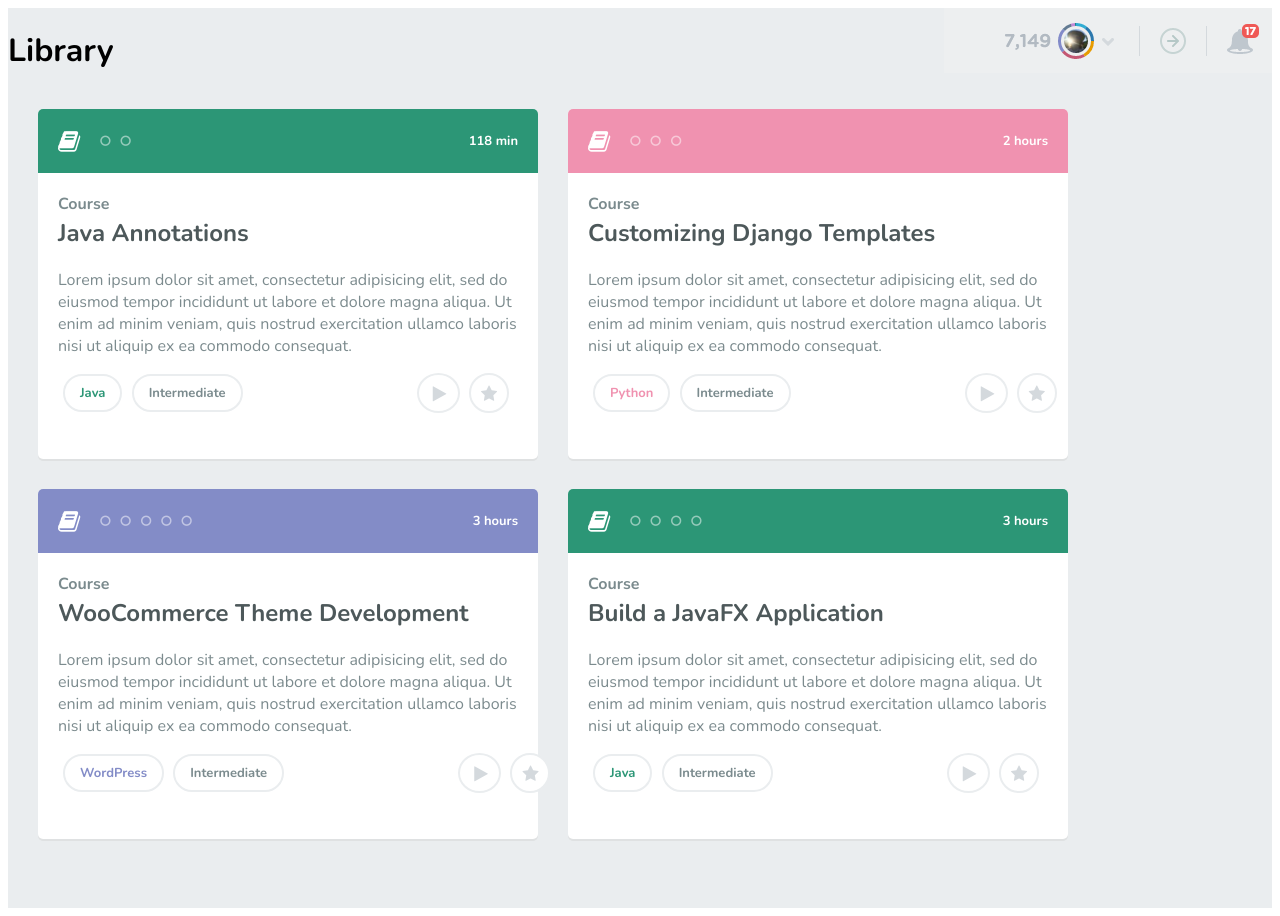
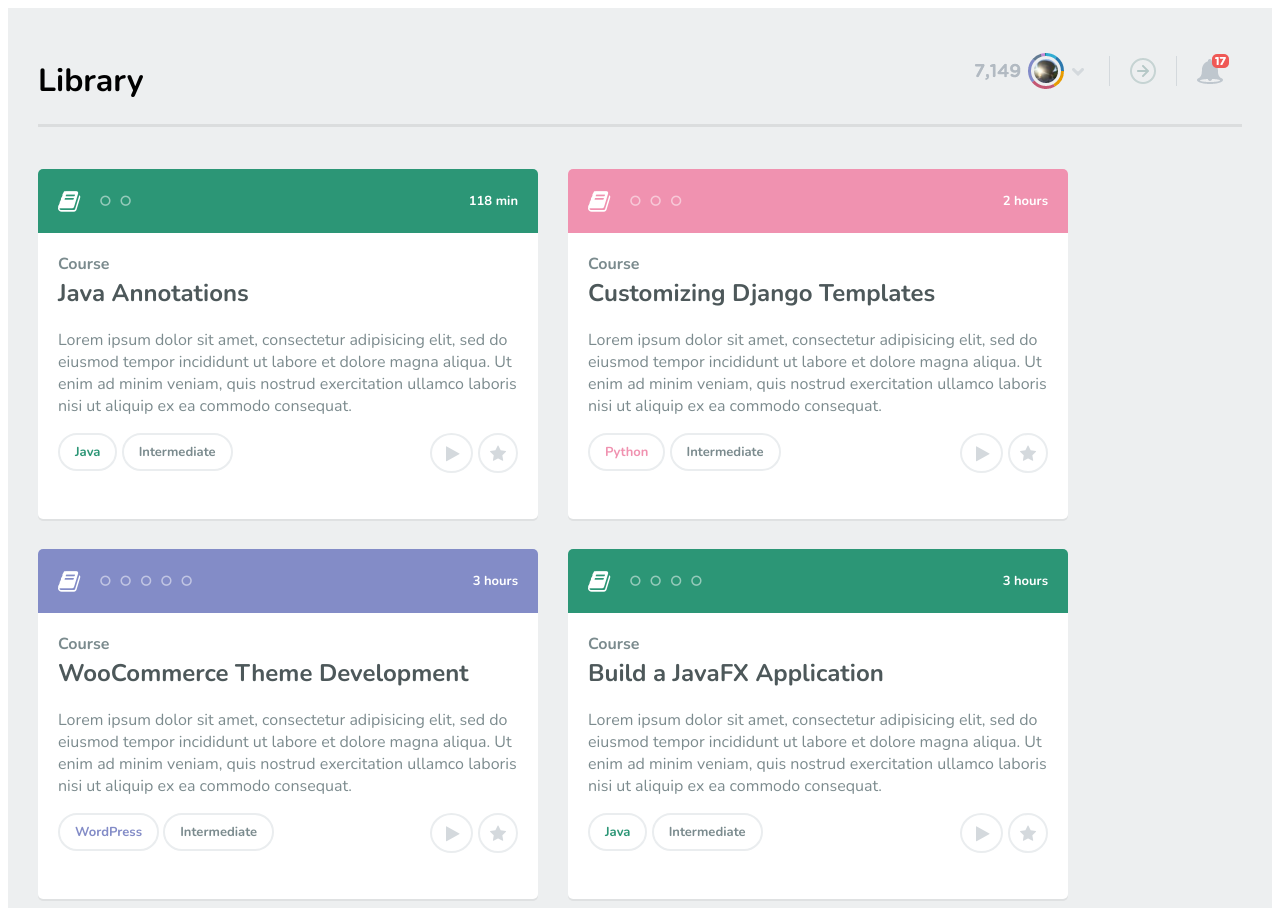
Before and after one commit to gracielundell/treehouseMockUp, a plain HTML site: page index.html in a window 1280 px wide. Drawn offline with nearby package versions, Linux system fonts and the light colour scheme.

Commit message:
Add final header styling

```diff
--- a/css/styles.css
+++ b/css/styles.css
@@ -1,5 +1,5 @@
 #wrapper, header {
-  background-color: #EAEDEF;
+  background-color: #EDEFF0;
   font-family: "Nunito", sans-serif;
   overflow: auto;
 }
@@ -10,6 +10,11 @@
 
 header h1 {
   float: left;
+}
+
+header {
+  box-shadow: 0px 3px 0px #DBDDDE;
+  margin: 30px;
 }
 
 header img {
@@ -27,7 +32,7 @@ header img {
 }
 
 button {
-  margin-left: 25px;
+  margin-left: 20px;
   margin-right: -20px;
   font-family: "Nunito", sans-serif;
   border-radius: 25px;
@@ -49,19 +54,21 @@ button {
   padding-right: 25px;
   padding-left: 14px;
   padding-top: 10px;
+  float: right;
 }
 .star-btn {
   padding-left: 10px;
+  margin-right: 20px;
 }
 
 .play-btn {
-  margin-left: 190px;
-
+  margin-right: -15px;
 }
 
 .card h4, h2, p{
   padding: 0px 20px;
 }
+
 .card h2 {
   color: #4D585A;
 }
--- a/index.html
+++ b/index.html
@@ -26,8 +26,8 @@
         </p>
           <button class="java-btn" type="button" name="button">Java</button>
           <button type="button" name="button">Intermediate</button>
+          <button class="star-btn" type="button" name="button"><i class="fa fa-star fa-lg"></i></button>
           <button class="play-btn" type="button" name="button"><i class="fa fa-play fa-lg"></i></button>
-          <button class="star-btn" type="button" name="button"><i class="fa fa-star fa-lg"></i></button>
       </div>
       <div class="card" id="django">
         <div class="topBar">
@@ -44,8 +44,8 @@
         </p>
         <button id="python-btn" type="button" name="button">Python</button>
         <button type="button" name="button">Intermediate</button>
+        <button class="star-btn" type="button" name="button"><i class="fa fa-star fa-lg"></i></button>
         <button class="play-btn" type="button" name="button"><i class="fa fa-play fa-lg"></i></button>
-        <button class="star-btn" type="button" name="button"><i class="fa fa-star fa-lg"></i></button>
       </div>
       <div class="card" id="woo">
         <div class="topBar">
@@ -64,8 +64,8 @@
         </p>
         <button id="wordpress-btn" type="button" name="button">WordPress</button>
         <button type="button" name="button">Intermediate</button>
+        <button class="star-btn" type="button" name="button"><i class="fa fa-star fa-lg"></i></button>
         <button class="play-btn" type="button" name="button"><i class="fa fa-play fa-lg"></i></button>
-        <button class="star-btn" type="button" name="button"><i class="fa fa-star fa-lg"></i></button>
       </div>
       <div class="card" id="javaFX">
         <div class="topBar">
@@ -83,8 +83,8 @@
         </p>
         <button class="java-btn" type="button" name="button">Java</button>
         <button type="button" name="button">Intermediate</button>
+        <button class="star-btn" type="button" name="button"><i class="fa fa-star fa-lg"></i></button>
         <button class="play-btn" type="button" name="button"><i class="fa fa-play fa-lg"></i></button>
-        <button class="star-btn" type="button" name="button"><i class="fa fa-star fa-lg"></i></button>
       </div>
     </div>
   </body>
```
